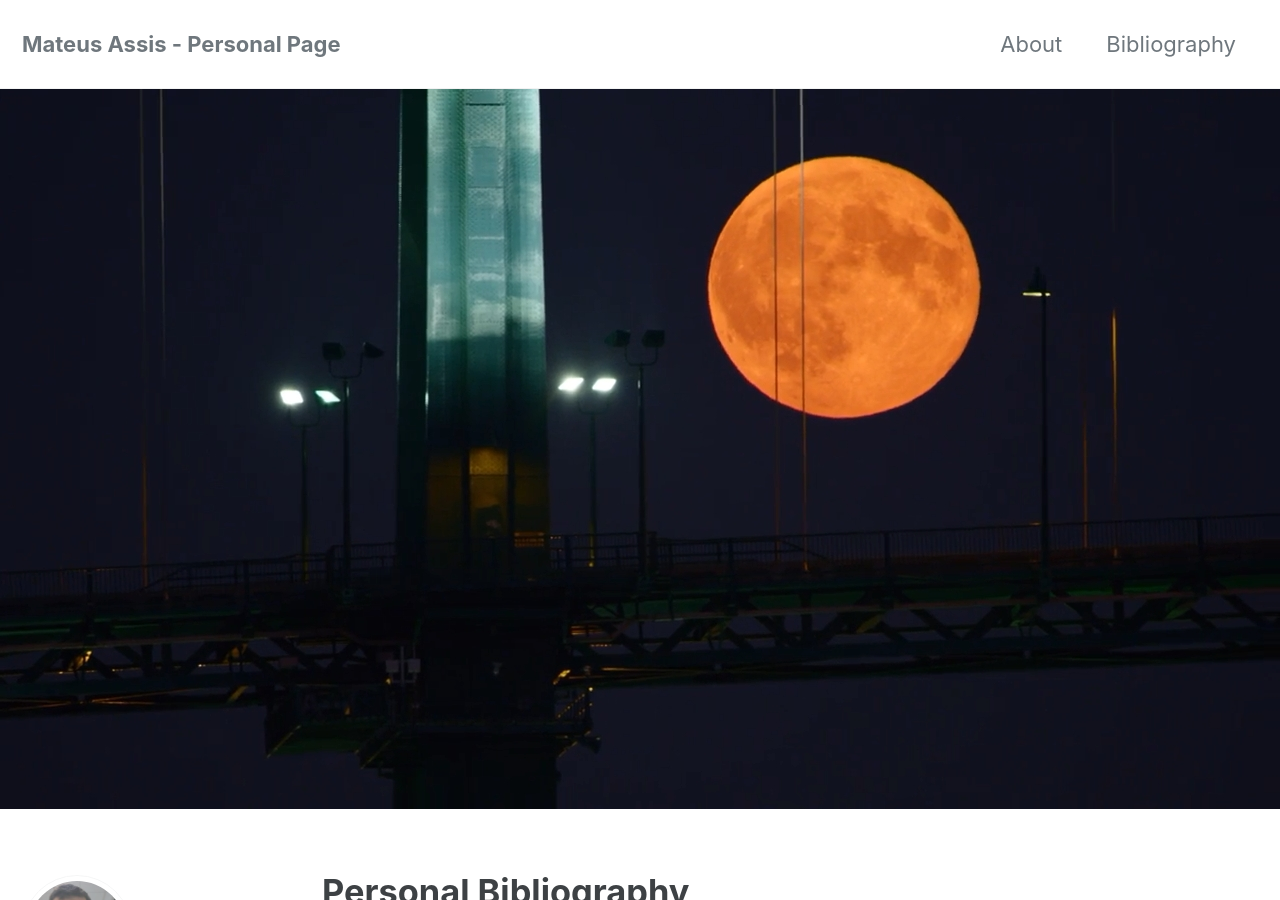
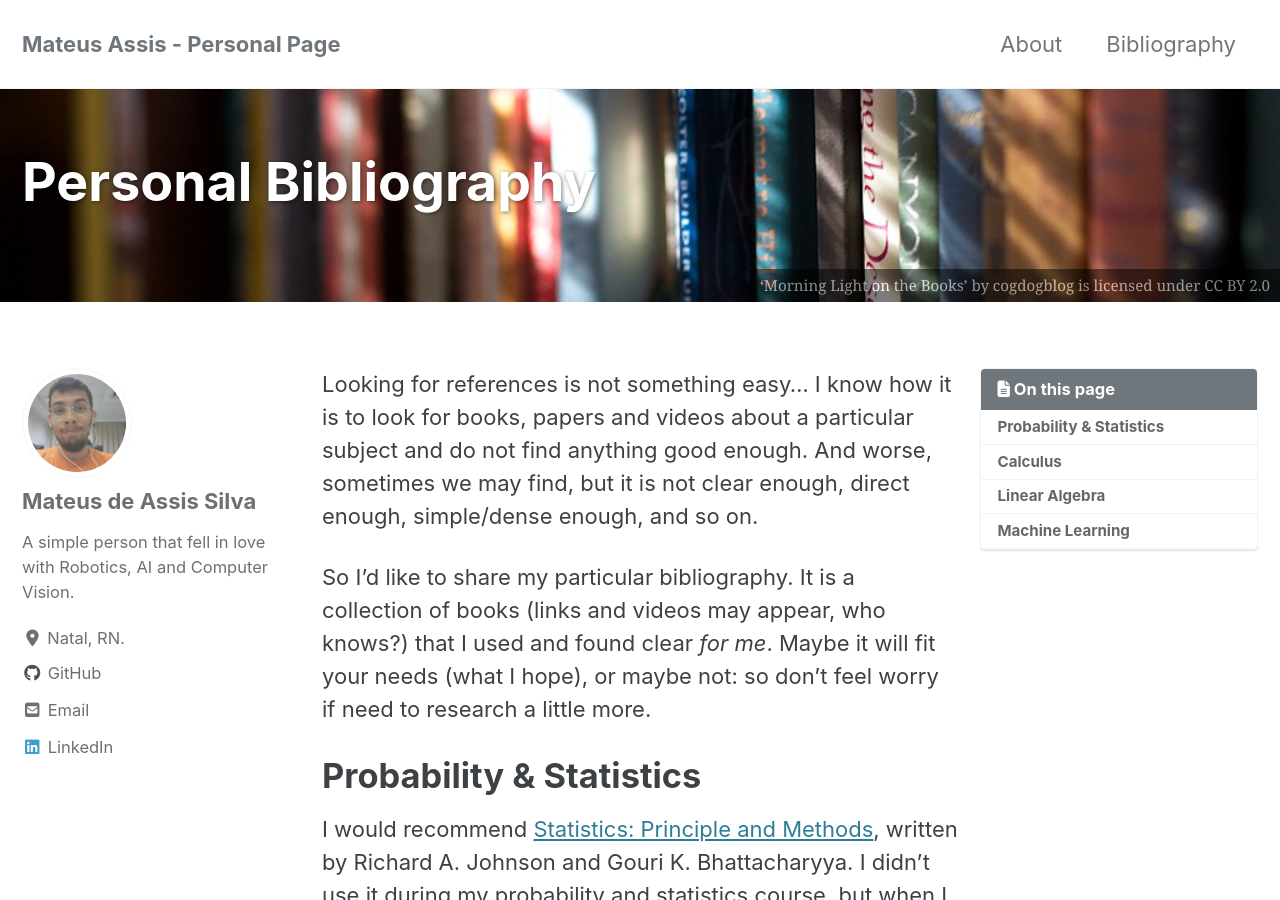
Before and after one commit to mtxslv/mtxslv.github.io, a Jekyll site: the page built from _pages/personal_bibliography.md, in a window 1280 px wide and 900 px high. Built offline with Jekyll 4.4.1, drawn with Linux system fonts in a browser that asks for light colours; cached includes are drawn as plain includes; nearby versions of some CDN libraries.

Commit message:
header image changed

```diff
--- a/_pages/personal_bibliography.md
+++ b/_pages/personal_bibliography.md
@@ -2,7 +2,9 @@
 title: "Personal Bibliography"
 permalink: /my_bibliography/
 header:
-  image: "/images/moon_over_bridge.jpeg"
+  overlay_image: "/images/25656735432_780ff9e01c_b.jpg"
+  overlay_filter: 0.0
+  caption: " 'Morning Light on the Books' by cogdogblog is licensed under CC BY 2.0  "
 author_profile: true
 toc: true
 ---
```
